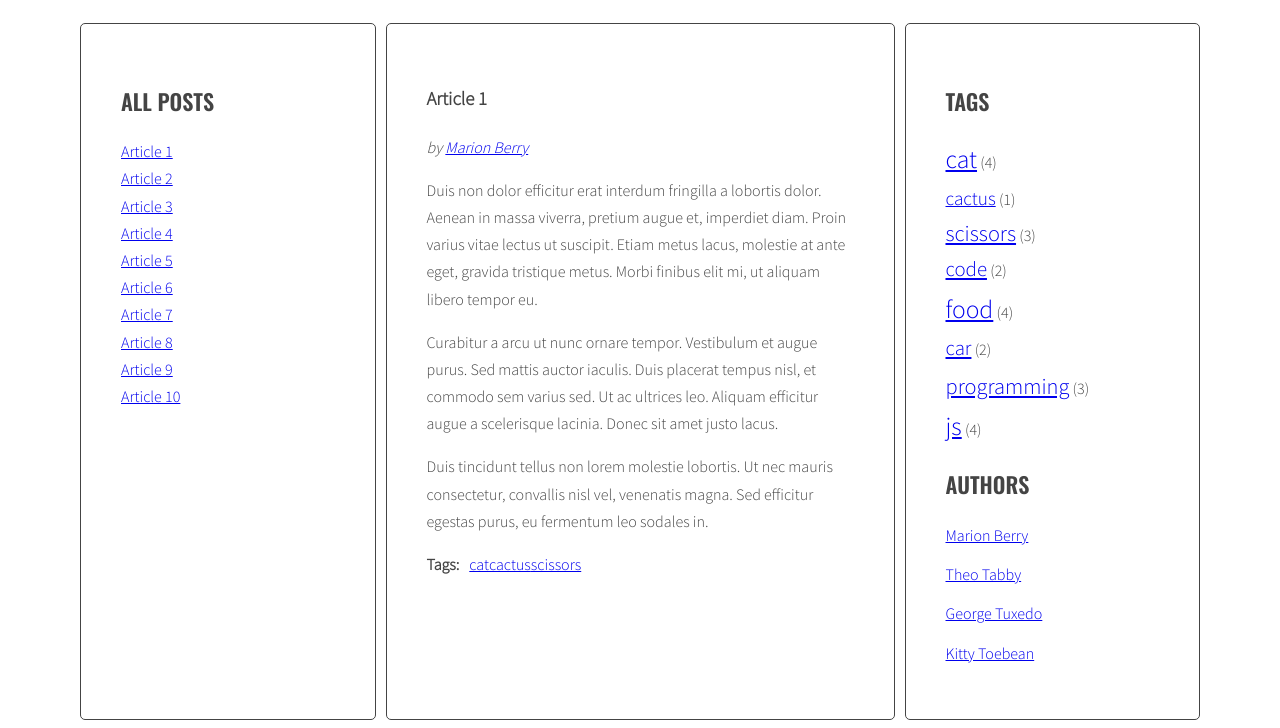
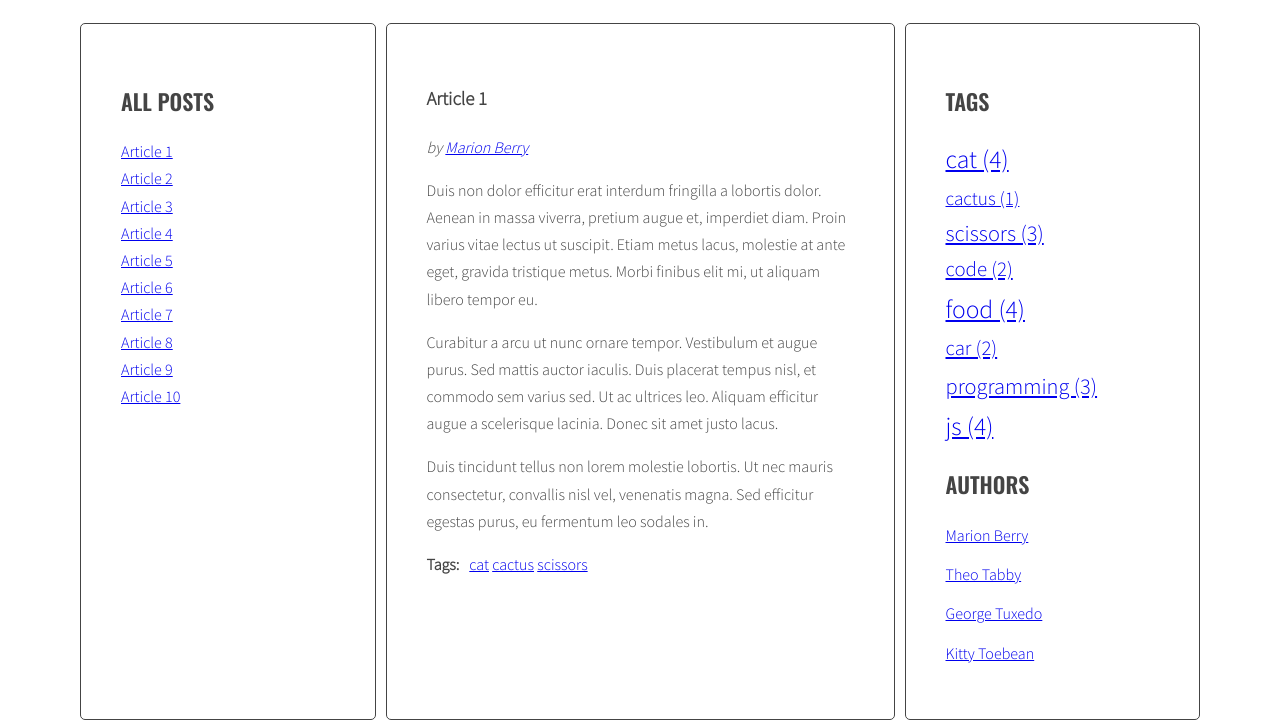
Before and after one commit to Erykov9/javascript-blog, a website: page index.html in a window 1280 px wide. Shown: the part 220-948 px from the top of the page. Drawn offline with nearby package versions, Linux system fonts and the light colour scheme; files that its build step writes are made by us from their sources.

Commit message:
add handlebars

```diff
--- a/index.html
+++ b/index.html
@@ -171,6 +171,28 @@
         </div>
       </div>
 
+      <script id="template-article-link" type="text/x-handlebars-template">
+        <li><a href="#{{ id }}"><span>{{ title }}</span></a></li>
+      </script>
+
+      <script id="template-tag-article" type="text/x-handlebars-template">
+        <li><a href="#tag-{{ inner }}">{{ tagName }}</a></li>
+      </script>
+
+      <script id="template-author-article" type="text/x-handlebars-template">
+        by <a href="#author-{{ id }}"> {{ author }} </a>
+      </script>
+
+      <script id="template-tag-cloud-link" type="text/x-handlebars-template">
+        {{#each tags}}
+        <li><a href="#tag-{{tag}}" class="{{className}}">{{tag}} ({{count}})</a></li>
+        {{/each}}
+      </script>
+
+      <script id="template-author-link" type="text/x-handlebars-template">
+        <li><a href="#author-{{ href }}">{{ name }}</a></li>
+      </script>
+      <script src="https://cdnjs.cloudflare.com/ajax/libs/handlebars.js/4.1.0/handlebars.min.js"></script>
       <script src="js/script.js"></script>
 </body>
 </html>
--- a/js/script.js
+++ b/js/script.js
@@ -3,6 +3,14 @@
 'use strict';
 
 {
+  const templates = {
+    articleLink: Handlebars.compile(document.querySelector('#template-article-link').innerHTML),
+    tagLink: Handlebars.compile(document.querySelector('#template-tag-article').innerHTML),
+    authorArticle: Handlebars.compile(document.querySelector('#template-author-article').innerHTML),
+    tagCloudLink: Handlebars.compile(document.querySelector('#template-tag-cloud-link').innerHTML),
+    authorLink: Handlebars.compile(document.querySelector('#template-author-link').innerHTML)
+  };
+
   const titleClickHandler = function(event) {
     event.preventDefault();
     const clickedElement = this;
@@ -37,25 +45,28 @@
     link.addEventListener('click', titleClickHandler);
   }
 
-  const optArticleSelector = '.post',
-    optTitleSelector = '.post-title',
-    optTitleListSelector = '.titles',
-    optArticleTagsSelector = '.post-tags .list',
-    optAuthorSelector = '.post-author',
-    optAuthorListSelector = '.authors.list',
-    optTagListSelector = '.tags.list',
-    optCloudClassCount = 5,
-    optCloudClassPrefix = 'tag-size-';
+  const opts = {
+    ArticleSelector: '.post',
+    TitleSelector: '.post-title',
+    TitleListSelector: '.titles',
+    ArticleTagsSelector: '.post-tags .list',
+    AuthorSelector: '.post-author',
+    AuthorListSelector: '.authors.list',
+    TagListSelector: '.tags.list',
+    CloudClassCount: 5,
+    CloudClassPrefix: 'tag-size-'
+  };
 
   function generateTitleLinks(customSelector = '') {
-    const titleList = document.querySelector(optTitleListSelector);
+    const titleList = document.querySelector(opts.TitleListSelector);
     console.log(titleList);
-    const articles = document.querySelectorAll(optArticleSelector + customSelector);
+    const articles = document.querySelectorAll(opts.ArticleSelector + customSelector);
     let html = '';
     for (let article of articles) {
       const articleId = article.getAttribute('id');
-      const articleTitle = article.querySelector(optTitleSelector).innerHTML;
-      const linkHTML = '<li><a href="#' + articleId + '"><span>' + articleTitle + '</span></a></li>';
+      const articleTitle = article.querySelector(opts.TitleSelector).innerHTML;
+      const linkHTMLData = {id: articleId, title: articleTitle};
+      const linkHTML = templates.articleLink(linkHTMLData);
       html = html + linkHTML;
       titleList.innerHTML = html;
     }
@@ -94,22 +105,24 @@
     const normalizedCount = count - params.min;
     const normalizedMax = params.max - params.min;
     const percentage = normalizedCount / normalizedMax;
-    const classNumber = Math.floor(percentage * (optCloudClassCount - 1) + 1);
-    return optCloudClassPrefix + classNumber;
+    const classNumber = Math.floor(percentage * (opts.CloudClassCount - 1) + 1);
+    return opts.CloudClassPrefix + classNumber;
   }
 
 
   function generateTags() {
     let allTags = {};
-    const articles = document.querySelectorAll(optArticleSelector);
+    console.log(allTags);
+    const articles = document.querySelectorAll(opts.ArticleSelector);
 
     for(let article of articles) {
       let html = '';
-      const tagList = article.querySelector(optArticleTagsSelector);
+      const tagList = article.querySelector(opts.ArticleTagsSelector);
       const articleTags = article.getAttribute('data-tags');
       const articleTagsArray = articleTags.split(' ');
       for(let tag of articleTagsArray) {
-        const tagHTML = `<li><a href="#tag-${tag}">${tag} </a></li>`;
+        const tagHTMLdata = {inner: tag, tagName: tag};
+        const tagHTML = templates.tagLink(tagHTMLdata);
         html = html + tagHTML;
         if(!allTags[tag]) {
           allTags[tag] = 1;
@@ -120,15 +133,19 @@
       tagList.innerHTML = html;
     }
 
-    const tagList = document.querySelector(optTagListSelector);
+    const tagList = document.querySelector(opts.TagListSelector);
     const tagsParams = calculateTagsParams(allTags);
 
     console.log('tagsParams: ', tagsParams);
-    let allTagsHTML = '';
+    const allTagsData = {tags: []};
     for (let tag in allTags) {
-      allTagsHTML += '<li><a href="#" class="'+ calculateTagClass(allTags[tag], tagsParams) +'"> '+ tag + '</a> <span>(' + allTags[tag] +')</span></li>';
+      allTagsData.tags.push({
+        tag: tag,
+        count: allTags[tag],
+        className: calculateTagClass(allTags[tag], tagsParams)
+      });
     }
-    tagList.innerHTML = allTagsHTML;
+    tagList.innerHTML = templates.tagCloudLink(allTagsData);
   }
 
   generateTags();
@@ -167,15 +184,22 @@
 
   function generateAuthors() {
     let allAuthors = [];
-    const articles = document.querySelectorAll(optArticleSelector);
+    const articles = document.querySelectorAll(opts.ArticleSelector);
 
     for (let article of articles) {
       let html = '';
 
-      const authorHTML = article.querySelector(optAuthorSelector);
+      const authorHTML = article.querySelector(opts.AuthorSelector);
       const articleAuthor = article.getAttribute('data-author');
-      const authorLinkHTML = 'by <a href="#author-' + articleAuthor + '">' + articleAuthor + '</a>';
-      const authorLinkListHTML = '<li><a href="#author-' + articleAuthor + '">' + articleAuthor + '</a></li>';
+      const authorLinkHTMLData = {id: articleAuthor, author: articleAuthor};
+      const authorLinkHTML = templates.authorArticle(authorLinkHTMLData);
+      const authorLinkListHTMLData = {href: articleAuthor, name: articleAuthor};
+      const authorLinkListHTML = templates.authorLink(authorLinkListHTMLData);
+
+
+
+
+      // const authorLinkListHTML = '<li><a href="#author-' + articleAuthor + '">' + articleAuthor + '</a></li>';
 
       if(allAuthors.indexOf(authorLinkListHTML) == -1) {
         allAuthors.push(authorLinkListHTML);
@@ -184,7 +208,7 @@
       html =  html + authorLinkHTML;
       authorHTML.innerHTML = html;
     }
-    const authorsList = document.querySelector(optAuthorListSelector);
+    const authorsList = document.querySelector(opts.AuthorListSelector);
     authorsList.innerHTML = allAuthors.join(' ');
   }
   generateAuthors();
```
